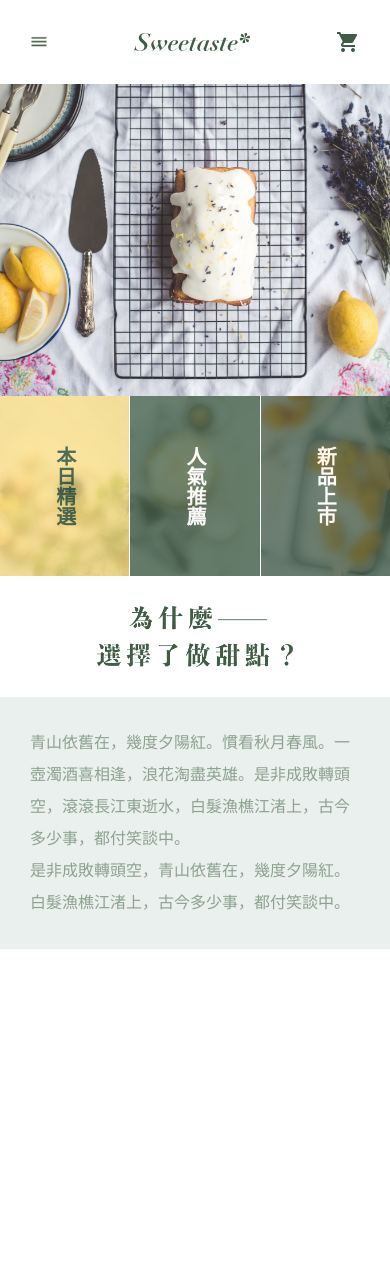
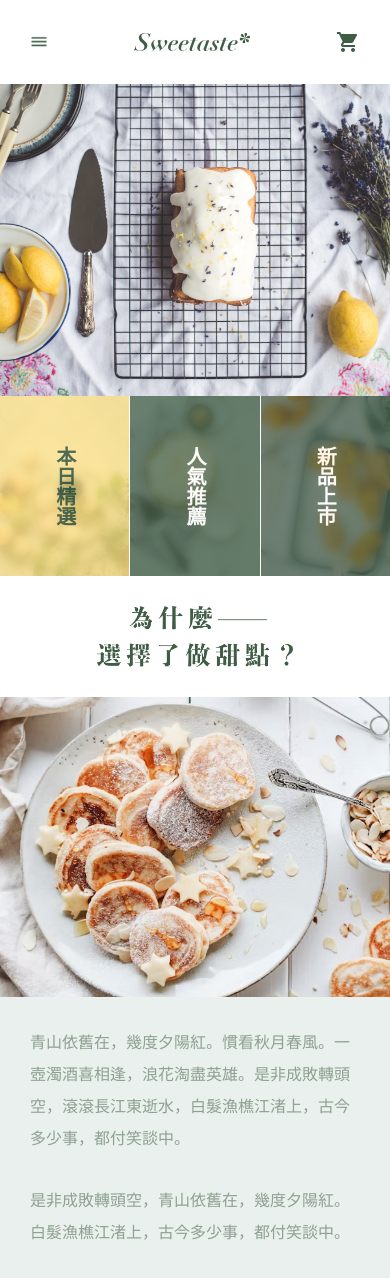
Before and after one commit to Danny-1211/SupaSweet, a React (Vite) app: page / in a window 390 px wide. Before the commit the page ends 949 px from the top, so only its background shows below. Built offline with nearby package versions, Linux system fonts and the light colour scheme.

Commit message:
first part of main_done

```diff
--- a/src/assets/styles/home.scss
+++ b/src/assets/styles/home.scss
@@ -80,3 +80,7 @@
         color: #FFFFFF;
     }
 }
+
+.writing-vertical {
+    writing-mode: vertical-rl;
+}
--- a/src/pages/Home.jsx
+++ b/src/pages/Home.jsx
@@ -8,11 +8,12 @@ export function Home() {
     return (
         <div className="w-full">
             <Header />
-            <div className="w-full flex flex-col justify-start lg:px-[42px] lg:py-[30px]">
+            <main>
+                <div className="w-full flex flex-col justify-start lg:px-[42px] lg:py-[30px] lg:mb-[80px]">
                     <div>
                         <img className="w-full mx-auto object-cover sm:h-[277px] lg:max-w-[940px] lg:h-[496px]" src={homeBanner} alt="banner" />
                     </div>
-                <div className="w-full flex items-center justify-between gap-[1px] lg:items-center lg:justify-center lg:-mt-[89px]">
+                    <div className="w-full flex items-center justify-center gap-[1px] md:items-center md:justify-center md:-mt-[89px] lg:items-center lg:justify-center lg:-mt-[89px]">
                         <div className="banner-today h-[180px] w-[140px] px-[52px] py[40px] lg:w-[260px] lg:h-[256px]">
                         </div>
                         <div className="banner-recommend h-[180px] w-[140px] px-[52px] py[40px] lg:w-[260px] lg:h-[256px]">
@@ -21,21 +22,50 @@ export function Home() {
                         </div>
                     </div>
                 </div>
-            <div className="whyDo w-full flex flex-col items-center justify-center">
-                <div className="whyDo-banner w-full flex justify-center items-center py-[30px] px[90px]">
+                {/* 為什麼要做甜點手機板 */}
+                <div className="whyDoMobile w-full flex flex-col items-center justify-center lg:hidden">
+                    <div className="whyDo-slogan w-full flex justify-center items-center py-[30px] px-[90px]">
                         <img className="w-[196px] lg:hidden" src={whyDoSloganMobile} alt="whyDoSloganMobile" />
-                    <img className="hidden lg:block w-[324px]" src={whyDoSlogan} alt="whyDoSlogan" />
                     </div>
-                <div className="whyDo-content bg-[#EAF0ED] px-[30px] py-[30px]">
+                    <div className="whyDo-banner w-full overflow-hidden h-[400px] lg:h-[420px]">
+                        <img className="w-full block h-full object-cover object-[center_70%]" src={whyDoBanner} alt="whyDoBanner" />
+                    </div>
+                    <div className="whyDo-content flex flex-col gap-[30px] -mt-[100px] bg-[#EAF0ED] px-[30px] py-[30px]   ">
+                        <div>
                             <p className="text-[#8DA291] font-['PingFang_TC'] font-light text-[16px] leading-[32px]">
                                 青山依舊在，幾度夕陽紅。慣看秋月春風。一壺濁酒喜相逢，浪花淘盡英雄。是非成敗轉頭空，滾滾長江東逝水，白髮漁樵江渚上，古今多少事，都付笑談中。
                             </p>
+                        </div>
+                        <div>
                             <p className="text-[#8DA291] font-['PingFang_TC'] font-light text-[16px] leading-[32px]">
                                 是非成敗轉頭空，青山依舊在，幾度夕陽紅。白髮漁樵江渚上，古今多少事，都付笑談中。
                             </p>
                         </div>
                     </div>
                 </div>
+                {/* 為什麼要做甜點桌面板 */}
+                <div className="whyDoDesktop hidden w-full h-[420px] lg:flex lg:flex-row-reverse lg:justify-center gap-[80px] lg:bg-[#EAF0ED] lg:py-[50px]" >
+                    <div className="whyDo-Desktop-slogan -mt-[70px]">
+                        <img class="w-[89px]" src={whyDoSlogan} alt="whyDoSlogan" />
+                    </div>
+                    <div className="whyDo-Desktop-content bg-[#EAF0ED] flex flex-row-reverse">
+                        <div className="Desktop-conten-one ">
+                            <p className="writing-vertical text-[#8DA291] font-['PingFang_TC'] font-light text-[16px] leading-[32px]">
+                                青山依舊在，幾度夕陽紅。慣看秋月春風。一壺濁酒喜相逢，浪花淘盡英雄。是非成敗轉頭空，滾滾長江東逝水，白髮漁樵江渚上，古今多少事，都付笑談中。
+                            </p>
+                        </div>
+                        <div className="Desktop-conten-two ">
+                            <p className="writing-vertical mr-20 text-[#8DA291] font-['PingFang_TC'] font-light text-[16px] leading-[32px]">
+                                是非成敗轉頭空，青山依舊在，幾度夕陽紅。白髮漁樵江渚上，古今多少事，都付笑談中。
+                            </p>
+                        </div>
+                    </div>
+                    <div className="whyDo-Desktopbanner -mt-[70px]">
+                        <img className="w-[460px] h-[460px] object-cover " src={whyDoBanner} alt="whyDoBanner" />
+                    </div>
+                </div>
+            </main>
+        </div>
     )
 }
 
```
Lines whose indentation alone changed are shown as unchanged.
